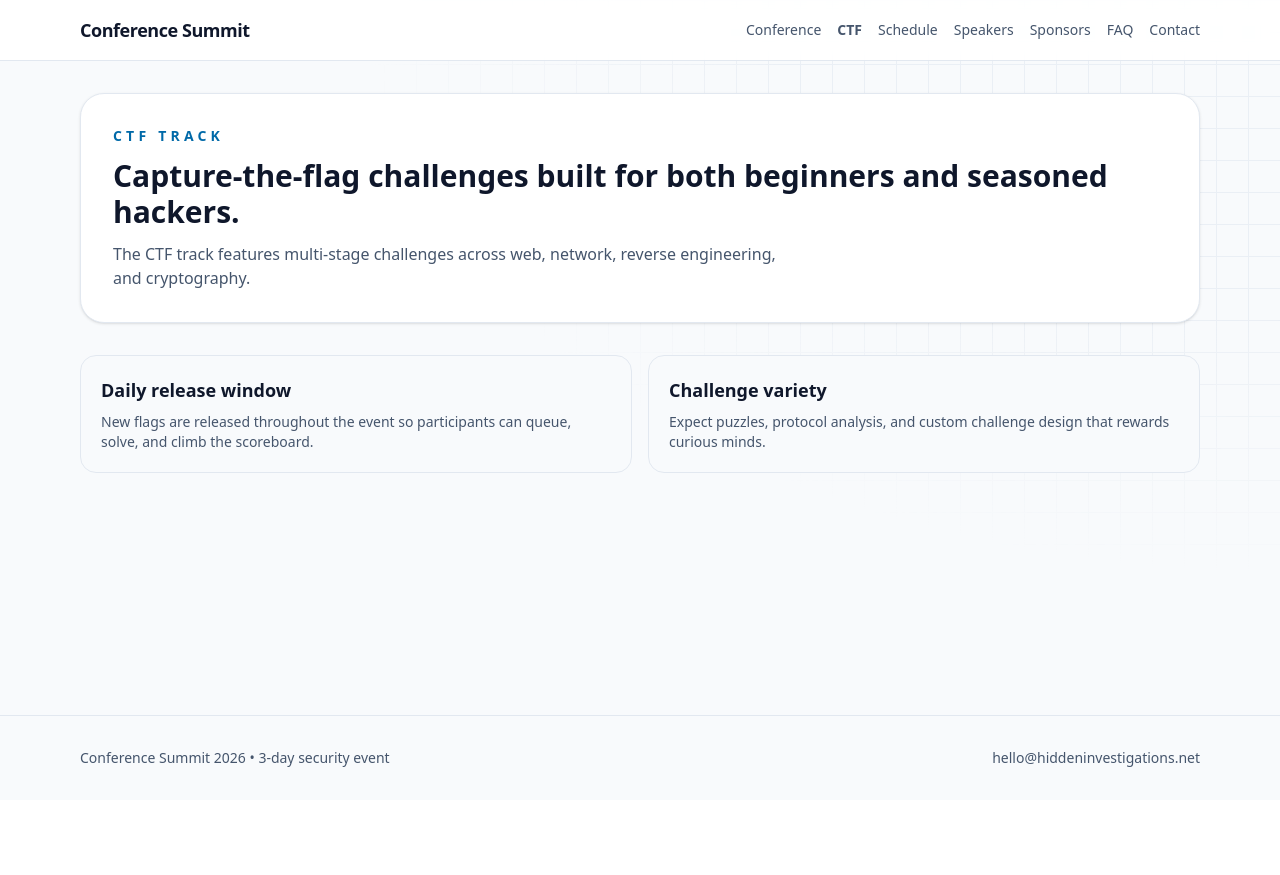
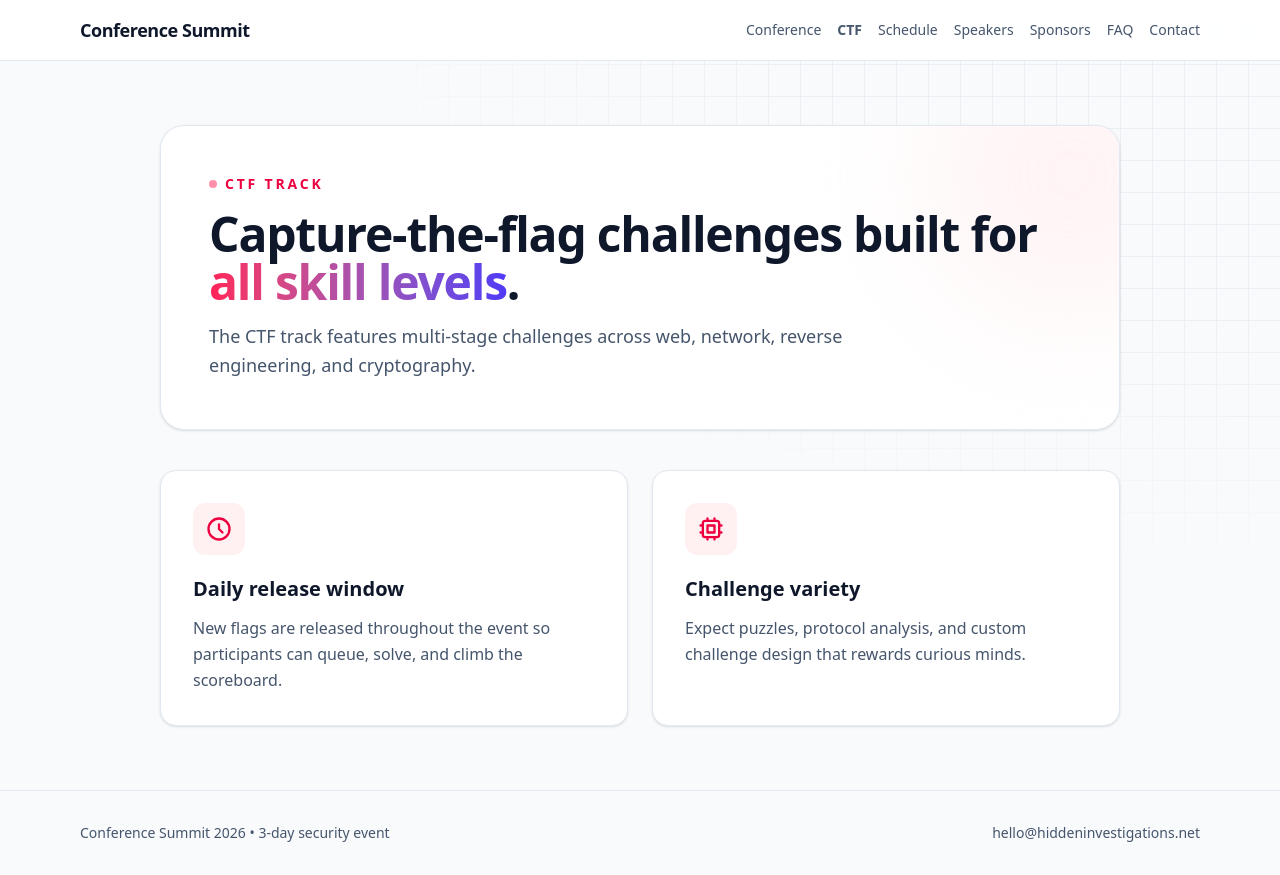
Before and after one commit to masumKazibd/eventsite, an Angular app: page /ctf in a window 1280 px wide. Before the commit the page ends 800 px from the top, so only its background shows below. Built offline with nearby package versions, Linux system fonts and the light colour scheme.

Commit message:
upgrade the design ctf page and sponsors page

```diff
--- a/src/app/components/pages/ctf.component/ctf.component.html
+++ b/src/app/components/pages/ctf.component/ctf.component.html
@@ -1,18 +1,51 @@
-<section class="space-y-8">
-  <div class="rounded-3xl border border-slate-200 bg-white p-8 shadow-sm">
-    <p class="text-sm font-semibold uppercase tracking-[0.3em] text-sky-700">CTF Track</p>
-    <h1 class="mt-3 text-3xl font-bold text-slate-900">Capture-the-flag challenges built for both beginners and seasoned hackers.</h1>
-    <p class="mt-3 max-w-2xl text-slate-600">The CTF track features multi-stage challenges across web, network, reverse engineering, and cryptography.</p>
+<section class="space-y-10 max-w-5xl mx-auto px-4 py-8 sm:px-6 lg:px-8">
+
+  <!-- HERO HEADER -->
+  <div class="rounded-3xl border border-slate-200 bg-white p-8 md:p-12 shadow-sm relative overflow-hidden">
+    <!-- Subtle Rose Background Glow -->
+    <div class="absolute -top-24 -right-24 w-72 h-72 bg-rose-50 rounded-full blur-3xl opacity-80 pointer-events-none"></div>
+
+    <div class="relative z-10">
+      <p class="text-sm font-bold uppercase tracking-[0.2em] text-rose-600 flex items-center gap-2">
+        <span class="w-2 h-2 rounded-full bg-rose-500 animate-pulse"></span> CTF Track
+      </p>
+      <h1 class="mt-4 text-4xl font-extrabold tracking-tight text-slate-900 sm:text-5xl">
+        Capture-the-flag challenges built for <span class="text-transparent bg-clip-text bg-gradient-to-r from-rose-500 to-indigo-600">all skill levels</span>.
+      </h1>
+      <p class="mt-4 max-w-2xl text-lg text-slate-600 leading-relaxed">
+        The CTF track features multi-stage challenges across web, network, reverse engineering, and cryptography.
+      </p>
+    </div>
   </div>
 
-  <div class="grid gap-4 md:grid-cols-2">
-    <article class="rounded-2xl border border-slate-200 bg-slate-50 p-5">
-      <h2 class="text-lg font-semibold text-slate-900">Daily release window</h2>
-      <p class="mt-2 text-sm text-slate-600">New flags are released throughout the event so participants can queue, solve, and climb the scoreboard.</p>
+  <!-- FEATURE CARDS GRID -->
+  <div class="grid gap-6 md:grid-cols-2">
+
+    <!-- Card 1: Daily Release -->
+    <article class="group rounded-2xl border border-slate-200 bg-white p-8 shadow-sm hover:border-rose-300 hover:shadow-md transition-all">
+      <div class="mb-5 inline-flex items-center justify-center rounded-xl bg-rose-50 p-3 text-rose-600 group-hover:bg-rose-100 group-hover:-translate-y-1 transition-all">
+        <svg class="w-7 h-7" fill="none" viewBox="0 0 24 24" stroke="currentColor">
+          <path stroke-linecap="round" stroke-linejoin="round" stroke-width="2" d="M12 8v4l3 3m6-3a9 9 0 11-18 0 9 9 0 0118 0z" />
+        </svg>
+      </div>
+      <h2 class="text-xl font-bold text-slate-900">Daily release window</h2>
+      <p class="mt-3 text-slate-600 leading-relaxed">
+        New flags are released throughout the event so participants can queue, solve, and climb the scoreboard.
+      </p>
     </article>
-    <article class="rounded-2xl border border-slate-200 bg-slate-50 p-5">
-      <h2 class="text-lg font-semibold text-slate-900">Challenge variety</h2>
-      <p class="mt-2 text-sm text-slate-600">Expect puzzles, protocol analysis, and custom challenge design that rewards curious minds.</p>
+
+    <!-- Card 2: Challenge Variety -->
+    <article class="group rounded-2xl border border-slate-200 bg-white p-8 shadow-sm hover:border-rose-300 hover:shadow-md transition-all">
+      <div class="mb-5 inline-flex items-center justify-center rounded-xl bg-rose-50 p-3 text-rose-600 group-hover:bg-rose-100 group-hover:-translate-y-1 transition-all">
+        <svg class="w-7 h-7" fill="none" viewBox="0 0 24 24" stroke="currentColor">
+          <path stroke-linecap="round" stroke-linejoin="round" stroke-width="2" d="M9 3v2m6-2v2M9 19v2m6-2v2M5 9H3m2 6H3m18-6h-2m2 6h-2M7 19h10a2 2 0 002-2V7a2 2 0 00-2-2H7a2 2 0 00-2 2v10a2 2 0 002 2zM9 9h6v6H9V9z" />
+        </svg>
+      </div>
+      <h2 class="text-xl font-bold text-slate-900">Challenge variety</h2>
+      <p class="mt-3 text-slate-600 leading-relaxed">
+        Expect puzzles, protocol analysis, and custom challenge design that rewards curious minds.
+      </p>
     </article>
+
   </div>
 </section>
--- a/src/app/components/pages/sponsors.component/sponsors.component.html
+++ b/src/app/components/pages/sponsors.component/sponsors.component.html
@@ -1,9 +1,29 @@
-<section class="space-y-8">
-  <div class="rounded-3xl border border-slate-200 bg-white p-8 shadow-sm">
-    <p class="text-sm font-semibold uppercase tracking-[0.3em] text-sky-700">Supporters</p>
-    <h1 class="mt-3 text-3xl font-bold text-slate-900">Trusted partners driving the event experience.</h1>
-    <p class="mt-3 max-w-2xl text-slate-600">From bug bounty platforms to enterprise defense vendors, these sponsors are helping create a high-energy community experience.</p>
+<section class="space-y-10 max-w-7xl mx-auto px-4 py-8 sm:px-6 lg:px-8">
+
+  <!-- HERO HEADER -->
+  <div class="rounded-3xl border border-slate-200 bg-white p-8 md:p-12 shadow-sm relative overflow-hidden">
+    <!-- Subtle Indigo Background Glow -->
+    <div class="absolute -top-24 -right-24 w-72 h-72 bg-indigo-50 rounded-full blur-3xl opacity-60 pointer-events-none"></div>
+
+    <div class="relative z-10">
+      <p class="text-sm font-bold uppercase tracking-[0.2em] text-indigo-600 flex items-center gap-2">
+        <span class="w-2 h-2 rounded-full bg-indigo-500"></span> Supporters
+      </p>
+      <h1 class="mt-4 text-4xl font-extrabold tracking-tight text-slate-900 sm:text-5xl">
+        Trusted partners driving the <span class="text-transparent bg-clip-text bg-gradient-to-r from-indigo-600 to-rose-500">event experience</span>.
+      </h1>
+      <p class="mt-4 max-w-2xl text-lg text-slate-600 leading-relaxed">
+        From bug bounty platforms to enterprise defense vendors, these sponsors are helping create a high-energy community experience.
+      </p>
+    </div>
   </div>
 
-  <app-sponsor-grid [sponsors]="sponsors()" [highlightedSponsorIds]="['spon-01', 'spon-02']"></app-sponsor-grid>
+  <!-- SPONSOR TIER GRID -->
+  <div class="px-2 sm:px-4">
+    <app-sponsor-grid
+      [sponsors]="sponsors()"
+      [highlightedSponsorIds]="['spon-01', 'spon-02']">
+    </app-sponsor-grid>
+  </div>
+
 </section>
```
